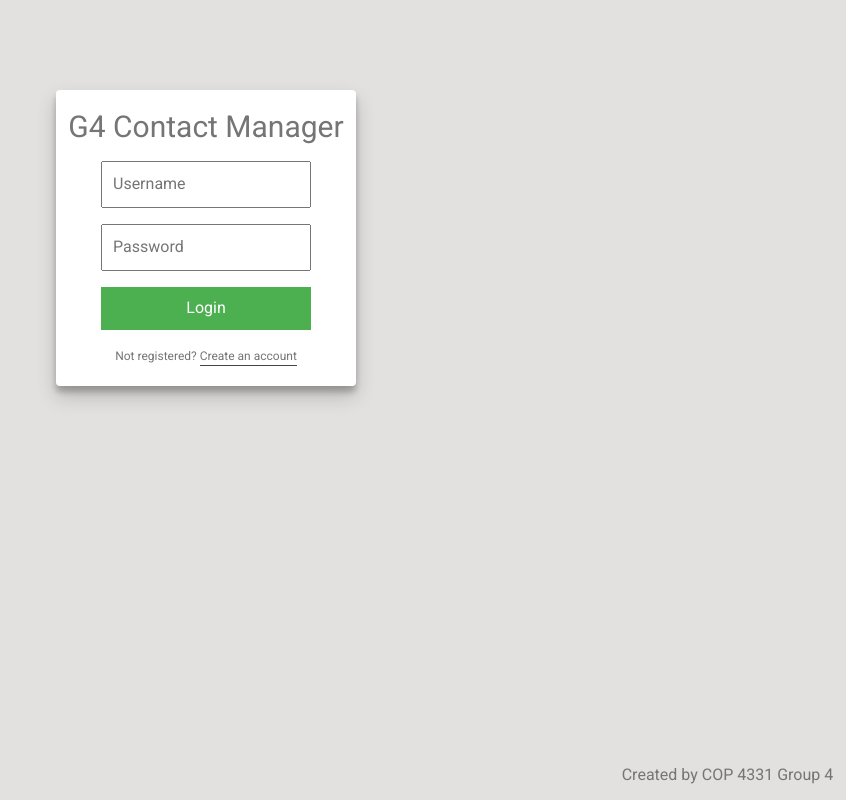
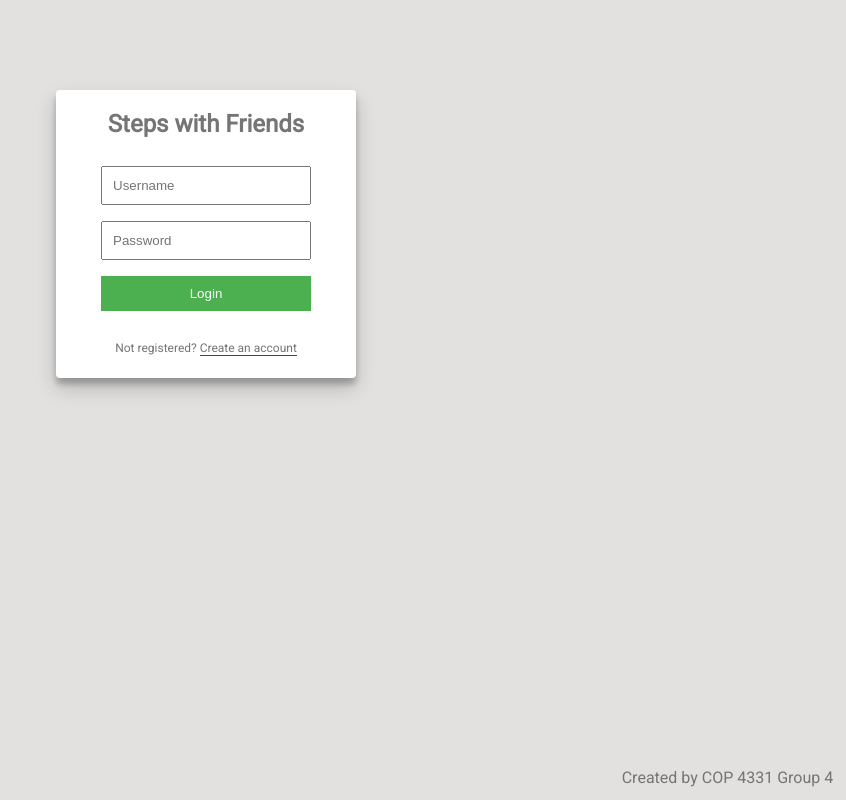
Before and after one commit to mrkjdy/large-project, a website: page WebServer/public/index.html in a window 1280 px wide. Shown: the whole page, without its empty margins (434-1280 px from the left). Drawn offline with nearby package versions, Linux system fonts and the light colour scheme.

Commit message:
started working on index.html and scores.html

```diff
--- a/WebServer/public/index.html
+++ b/WebServer/public/index.html
@@ -3,11 +3,11 @@
 
 <head>
   <meta name="viewport" content="width=device-width, initial-scale=1">
-  <link rel="stylesheet" href="https://maxcdn.bootstrapcdn.com/bootstrap/3.3.7/css/bootstrap.min.css"><link href="index.css" rel="stylesheet">
   <link href="https://fonts.googleapis.com/css?family=Roboto" rel="stylesheet">
-  <script src="code.js" type="text/javascript"></script>
+  <link href="index.css" rel="stylesheet">
+  <script src="index.js" type="text/javascript"></script>
 
-  <title>G4 Contact Manager</title>
+  <title>Steps with Friends</title>
   <p style="position:fixed;  margin: 0; padding: 1%; bottom: 0; right: 0; color: #757575">
     Created by COP 4331 Group 4
   </p>
@@ -15,7 +15,7 @@
 
 <body>
   <div id="login-box">
-    <h2>G4 Contact Manager</h2>
+    <h2>Steps with Friends</h2>
 
     <form onsubmit="login(); return false" id="loginForm">
       <input type="text" id="uName" placeholder="Username" autofocus><br>
```
Also changed, not shown: WebServer/public/scores.html (+4 -11 lines).
